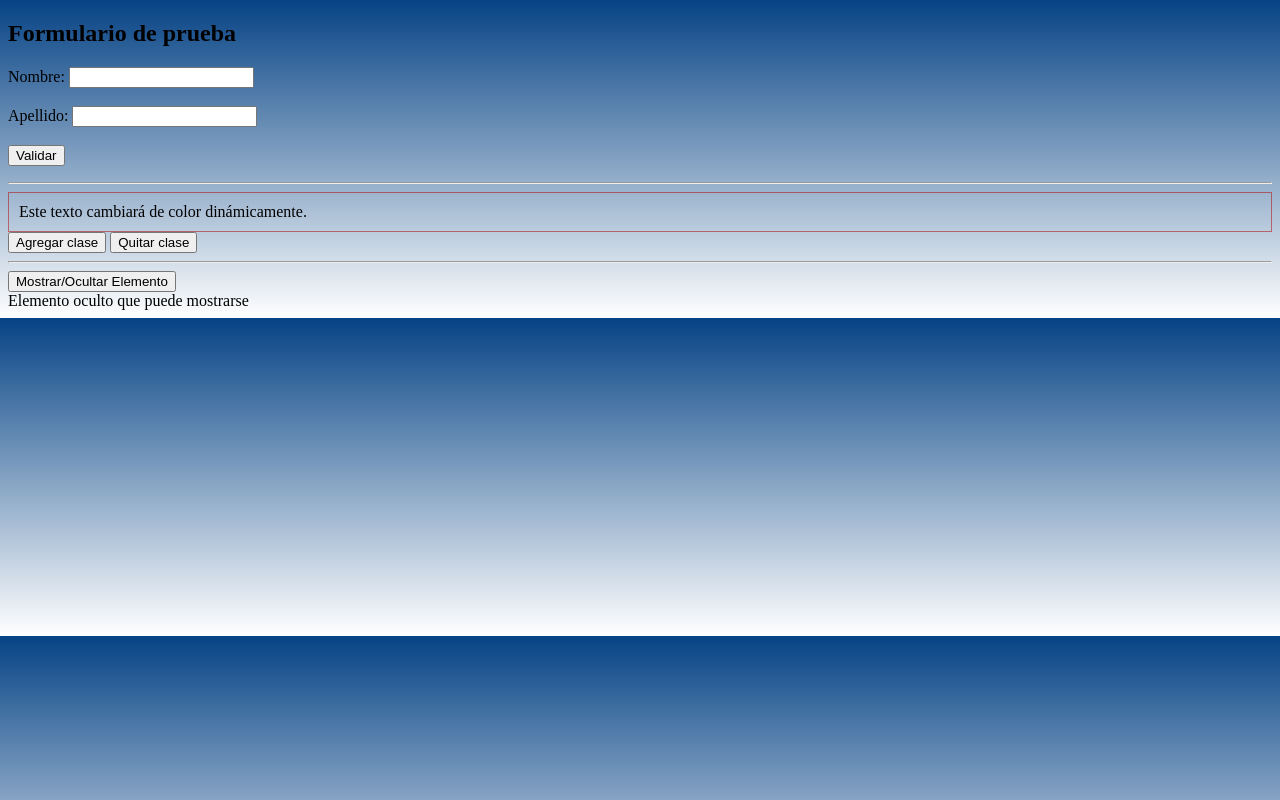
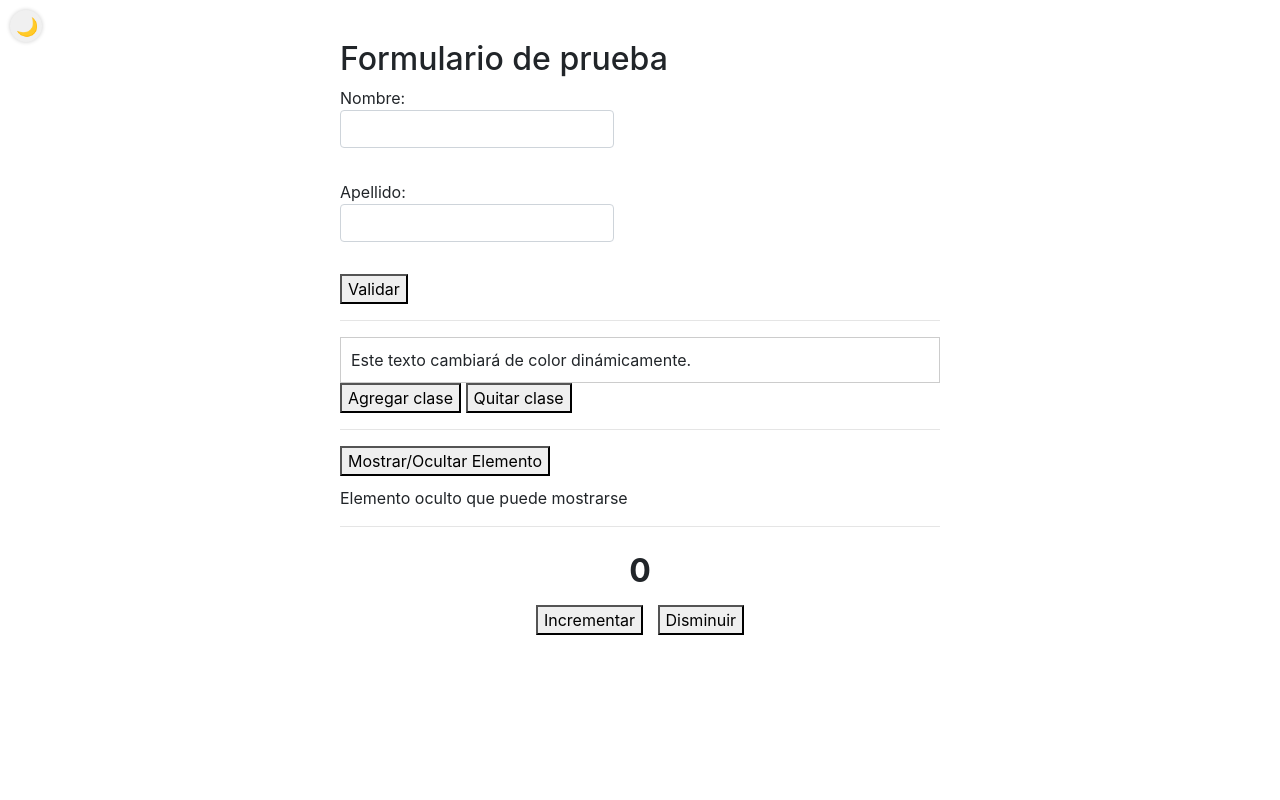
Before and after one commit to Frank9301/II-51-Laboratorios, a plain HTML site: page LAB7/index.html in a window 1280 px wide. Both pictures are taken after a click on the button "Mostrar/Ocultar Elemento". Drawn offline with nearby package versions, Linux system fonts and the light colour scheme; a small style sheet from the web is missing.

Commit message:
Actualizar estilos y estructura del formulario; agregar soporte para modo oscuro y mejorar la interactividad.

```diff
--- a/LAB7/estilos.css
+++ b/LAB7/estilos.css
@@ -1,14 +1,76 @@
+body {
+  font-family: Arial, sans-serif;
+}
+
+/* Para que no quede tan pegado al borde */
+.contenedor-principal {
+  max-width: 600px;
+  margin: 40px auto;
+}
+
+/* Caja de texto que cambia de color */
 .caja {
   padding: 10px;
-  border: 1px solid #b312128d;
-  transition: background-color 0.3s;
+  border: 1px solid #ccc;
 }
 
-.caja.color {
-  background-color: #11c4e4;
-  color: #0c5460;
+/* Clase que se agrega/quita (cambio de color) */
+.caja.resaltado {
+  background-color: #007bff;
+  color: #fff;
+}
+
+/* Ícono de luna */
+.icono-luna {
+  position: fixed;
+  top: 10px;
+  left: 10px;
+  border-radius: 50%;
+  border: none;
+  width: 32px;
+  height: 32px;
+  font-size: 18px;
+  cursor: pointer;
+  background-color: #f0f0f0;
+  box-shadow: 0 0 4px rgba(0,0,0,0.2);
+}
+
+/* Estilo del contador */
+.contador {
+  text-align: center;
+  margin-top: 20px;
+}
+
+.valor-contador {
+  font-size: 2rem;
   font-weight: bold;
+  margin-bottom: 10px;
 }
-body {
-  background: linear-gradient(180deg, #064385, #ffffff);
+
+.botones-contador button {
+  margin: 0 5px;
 }
+
+/* ===== MODO OSCURO ===== */
+body.modo-oscuro {
+  background-color: #121212 !important;
+  color: #f5f5f5 !important;
+}
+
+/* Inputs en modo oscuro */
+body.modo-oscuro input {
+  background-color: #1e1e1e !important;
+  color: #ffffff !important;
+  border-color: #555 !important;
+}
+
+/* Caja en modo oscuro */
+body.modo-oscuro .caja {
+  border-color: #555 !important;
+}
+
+/* Botón de luna en modo oscuro */
+body.modo-oscuro .icono-luna {
+  background-color: #222;
+  color: #f5f5f5;
+}
--- a/LAB7/index.html
+++ b/LAB7/index.html
@@ -1,21 +1,34 @@
 <!DOCTYPE html>
 <html lang="es">
+
 <head>
     <meta charset="UTF-8">
     <title>Ejercicio Semana 11</title>
+    <link rel="stylesheet" href="https://cdnjs.cloudflare.com/ajax/libs/font-awesome/6.5.0/css/all.min.css" />
     <link rel="stylesheet" href="estilos.css">
+    <link rel="stylesheet" href="https://cdn.jsdelivr.net/npm/bootstrap@4.6.2/dist/css/bootstrap.min.css"
+        integrity="sha384-xOolHFLEh07PJGoPkLv1lbCEPNTtaed2xpHsD9ESMHqID8onLMwNLD69Npy4HI+N"
+        crossorigin="anonymous">
 </head>
-<body>
+
+<body class="container">
+
+  <!-- Ícono de luna (modo oscuro) -->
+  <button id="btnModoOscuro" class="icono-luna" aria-label="Cambiar modo oscuro">
+    🌙
+  </button>
+
+  <div class="contenedor-principal">
 
     <h2>Formulario de prueba</h2>
 
     <form id="miFormulario">
-    <label>Nombre:
-      <input type="text" id="nombre" />
+      <label>Nombre:<br>
+        <input type="text" id="nombre" class="form-control" />
       </label><br><br>
 
-    <label>Apellido:
-      <input type="text" id="apellido" />
+      <label>Apellido:<br>
+        <input type="text" id="apellido" class="form-control" />
       </label><br><br>
 
       <button type="button" id="validarBtn">Validar</button>
@@ -35,8 +48,24 @@
     <hr>
 
     <button id="mostrarOcultar">Mostrar/Ocultar Elemento</button>
-  <div id="elementoOculto" style="display:none;">Elemento oculto que puede mostrarse</div>
+    <div id="elementoOculto" style="display:none; margin-top:10px;">
+      Elemento oculto que puede mostrarse
+    </div>
 
+    <hr>
+
+    <!-- CONTADOR -->
+    <div class="contador">
+      <div id="valorContador" class="valor-contador">0</div>
+      <div class="botones-contador">
+        <button id="incrementarBtn">Incrementar</button>
+        <button id="disminuirBtn">Disminuir</button>
+      </div>
+    </div>
+
+  </div>
+
+  <!-- jQuery SIEMPRE antes de tu script -->
   <script src="https://code.jquery.com/jquery-3.6.0.min.js"></script>
   <script src="script.js"></script>
 </body>
```
Lines whose indentation alone changed are shown as unchanged.
